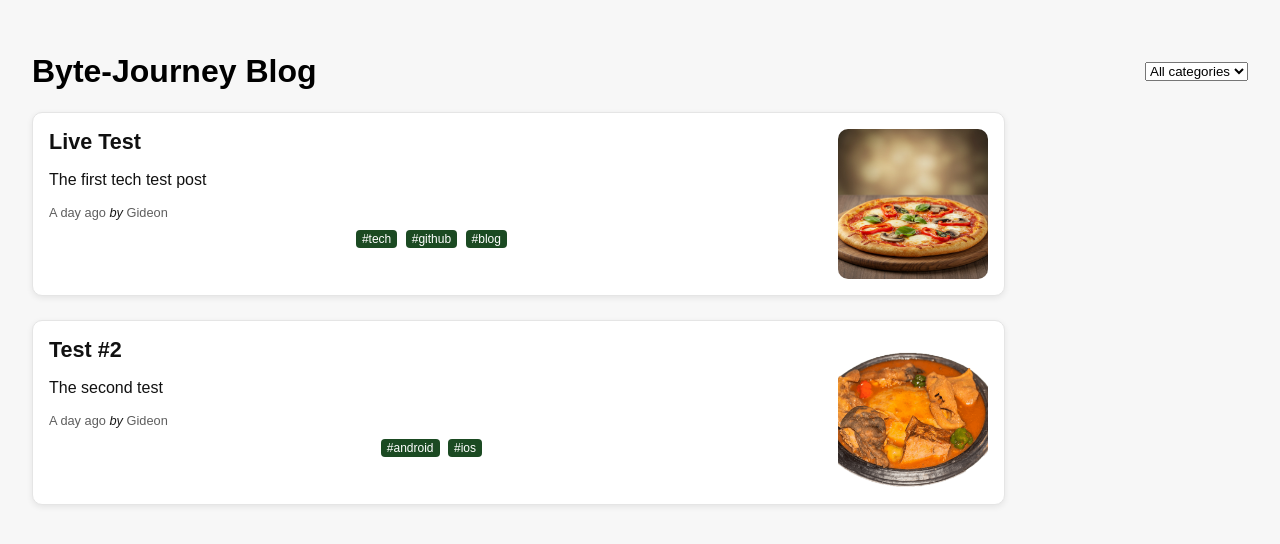
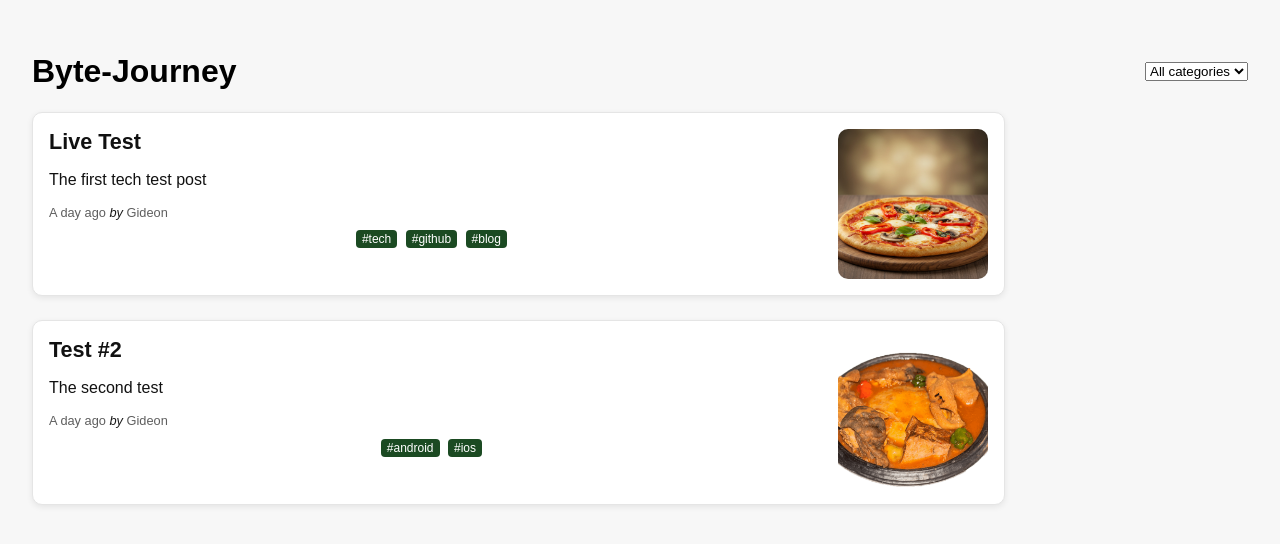
Before and after one commit to byte-journey/byte-journey.github.io, a website: page pages/blog/index.html in a window 1280 px wide. Drawn offline with nearby package versions, Linux system fonts and the light colour scheme.

Commit message:
Remove 'Blog' from blog homepage name

```diff
--- a/pages/blog/index.html
+++ b/pages/blog/index.html
@@ -11,7 +11,7 @@
 <body>
 
     <header class="blog-header">
-        <h1>Byte-Journey Blog</h1>
+        <h1>Byte-Journey</h1>
 
         <select id="categoryFilter">
         <option value="">All categories</option>
```
